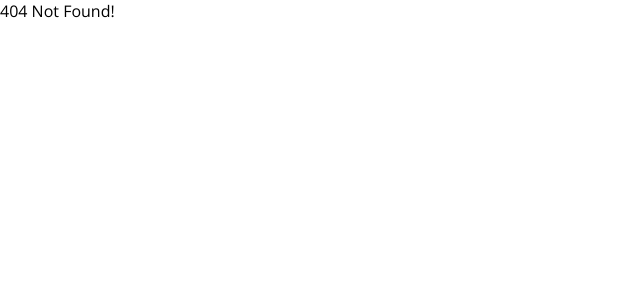
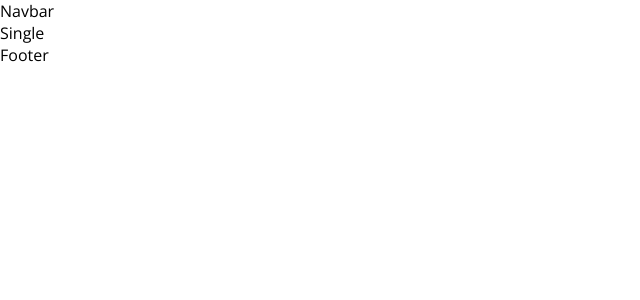
Before and after one commit to hekmatsalehi/blog-app, a React (Create React App) app in the folder client/: page /post/1 in a window 1280 px wide. Before the commit this address had no page. Shown: the top 300 px of the page, without its empty margins (0-640 px from the left). Built offline with nearby package versions, Linux system fonts and the light colour scheme.

Commit message:
Handled routes

```diff
--- a/client/package.json
+++ b/client/package.json
@@ -11,6 +11,7 @@
     "react-icons": "^4.4.0",
     "react-router-dom": "^6.4.3",
     "react-scripts": "5.0.1",
+    "sass": "^1.56.1",
     "web-vitals": "^2.1.4"
   },
   "scripts": {
--- a/client/src/App.js
+++ b/client/src/App.js
@@ -2,7 +2,10 @@
   createBrowserRouter,
   RouterProvider,
   Route,
+  Outlet,
 } from "react-router-dom";
+import Footer from "./components/Footer";
+import Navbar from "./components/Navbar";
 import Home from "./pages/Home";
 import Login from "./pages/Login";
 import NotFound from "./pages/NotFound";
@@ -13,32 +16,51 @@
 const router = createBrowserRouter([
   {
     path: "/",
-    element: <Home/>,
+    element: <Layout/>,
     errorElement: <NotFound />,
+    children: [
+      {
+        path: "/",
+        element: <Home/>,
+      },
+      {
+        path: "/post/:id",
+        element: <Single/>,
+      },
+      {
+        path: "/write",
+        element: <Write/>,
+      },
+    ]
+  },
+
+  {
+    path: "/register",
+    element: <Register/>,
   },
   {
     path: "/login",
     element: <Login/>,
   },
-  {
-    path: "/register",
-    element: <Register/>,
-  },
-  {
-    path: "/single",
-    element: <Single/>,
-  },
-  {
-    path: "/write",
-    element: <Write/>,
-  },
 ]);
+
 function App() {
   return (
-    <div>
-      <RouterProvider router={router} />
+    <div className="app">
+      <div className="container">
+        <RouterProvider router={router} />
+      </div>
     </div>
   )
 }
 
+function Layout() {
+  return (
+    <>
+      <Navbar/>
+      <Outlet/>
+      <Footer/>
+    </>
+  )
+}
 export default App;
--- /dev/null
+++ b/client/src/components/Footer.jsx
@@ -0,0 +1,9 @@
+import React from 'react'
+
+function Footer() {
+  return (
+    <div>Footer</div>
+  )
+}
+
+export default Footer
--- /dev/null
+++ b/client/src/components/Navbar.jsx
@@ -0,0 +1,9 @@
+import React from 'react'
+
+function Navbar() {
+  return (
+    <div>Navbar</div>
+  )
+}
+
+export default Navbar
```
Also changed, not shown: 1 other file (tests, documents, lock files or other folders).
